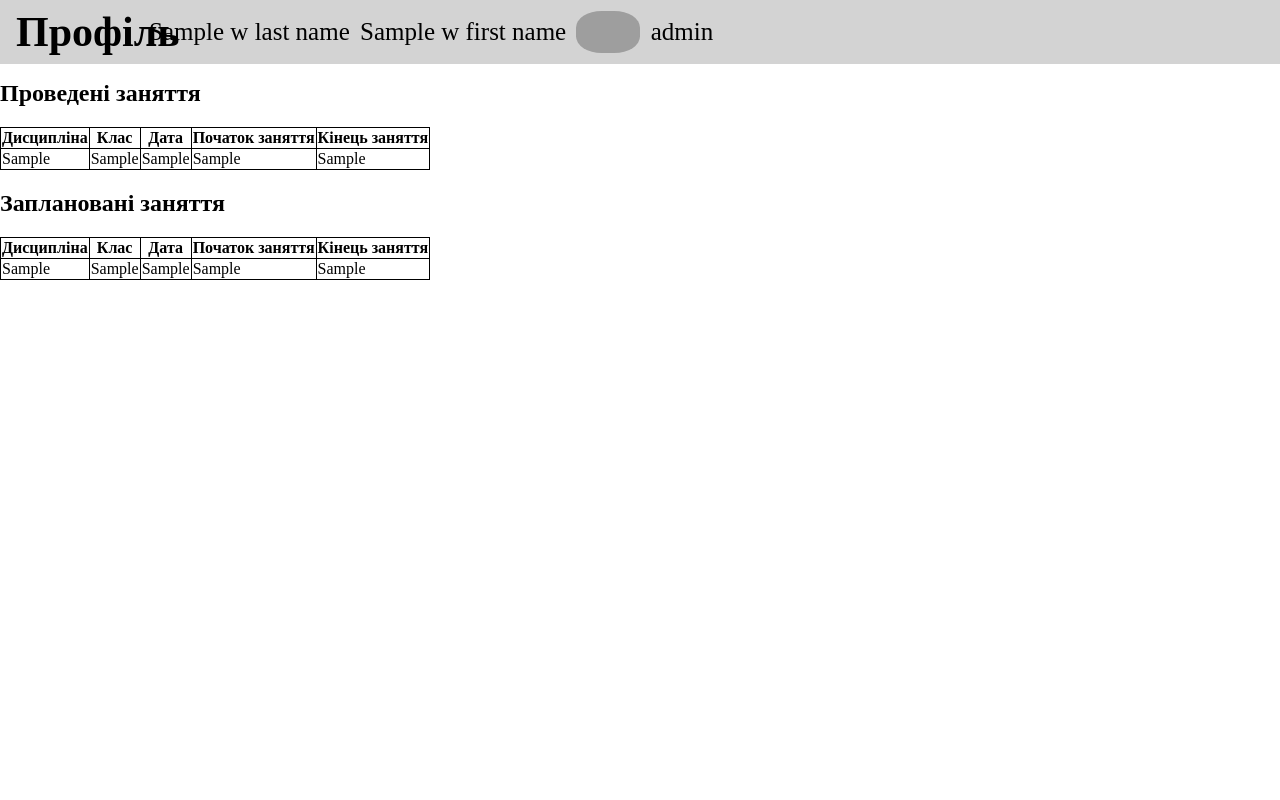
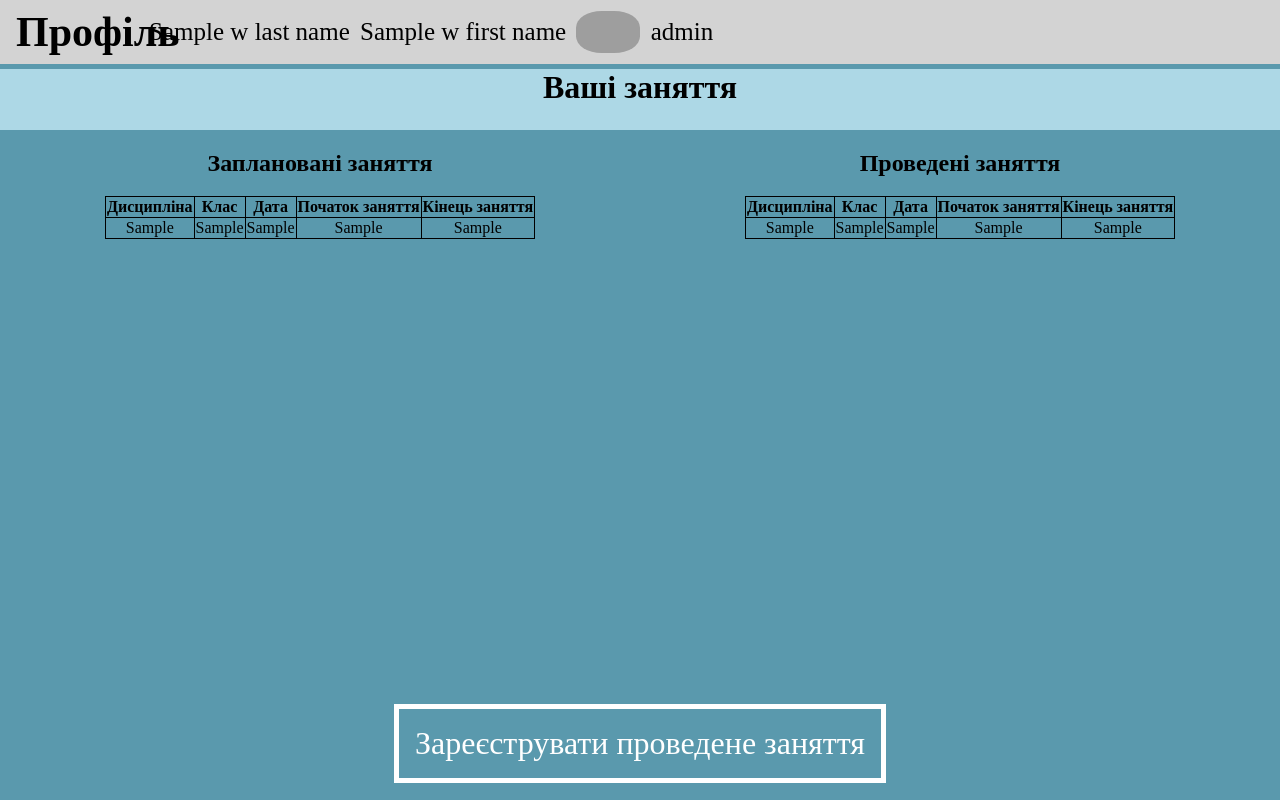
Before and after one commit to Twiiiz/ArtSchool_System, a Django app: template WorkerBase/templates/TeacherLessons.html in a window 1280 px wide. Run offline with Django 4.2, Linux system fonts and the light colour scheme; the template is opened without the code that fills it: most values are stand-ins (such as "Sample title", 1, 10 or a date in 2020); grey boxes are pictures that could not be loaded.

Commit message:
linked datesform with teacher lessons

```diff
--- a/WorkerBase/static/css/TeacherLessons.css
+++ b/WorkerBase/static/css/TeacherLessons.css
@@ -1,3 +1,23 @@
+.content {
+  height: 94vh;
+  width: 100%;
+  margin-top: 6vh;
+  background-color: lightblue;
+  text-align: center;
+  display: flex;
+  flex-direction: column;
+  gap: 0;
+  background-color: rgb(90, 153, 173);
+}
+
+h1 {
+  margin-bottom: 0;
+  padding-top: auto;
+  padding-bottom: auto;
+  height: 8%;
+  background-color: lightblue;
+}
+
 table {
   border-collapse: collapse;
 }
@@ -6,10 +26,46 @@ th, td {
   border: 1px solid black;
 }
 
-.lessons_done {
-  margin-right: 5%;
+.lesson_tables {
+  flex: 1;
+  display: flex;
+  flex-direction: row;
 }
 
-.content {
-  width: 100%;
+.lessons_planned {
+  height: 100%;
+  margin-top: 0;
+  width: 50%;
+  text-align: center;
 }
+
+.planned_table {
+  margin-left: auto;
+  margin-right: auto;
+}
+
+.lessons_done {
+  width: 50%;
+  text-align: center;
+}
+
+.done_table {
+  margin-left: auto;
+  margin-right: auto;
+}
+
+.lessons_action {
+  height: 15%;
+  background-color: rgb(90, 153, 173);
+  display: flex;
+  justify-content: center;
+  align-items: center;
+}
+
+a {
+  text-decoration: none;
+  color: white;
+  font-size: 32px;
+  border: 5px solid white;
+  padding: 2vh;
+}
--- a/WorkerBase/templates/ClassPage.html
+++ b/WorkerBase/templates/ClassPage.html
@@ -25,7 +25,7 @@
         {% endfor %}
       </tbody>
     </table>
-    <a href="{% url 'show-dates-form' class_id=class_id %}?redirect_to={{ 'stats' }}" class='schedule'>Переглянути оцінки та відвідуваність учнів класу</a>
-    <a href="{% url 'show-dates-form' class_id=class_id %}?redirect_to={{ 'comp' }}">Переглянути здобуті учнями класу компетентності</a>
+    <a href="{% url 'show-dates-form-students' class_id=class_id %}?redirect_to={{ 'stats' }}" class='schedule'>Переглянути оцінки та відвідуваність учнів класу</a>
+    <a href="{% url 'show-dates-form-students' class_id=class_id %}?redirect_to={{ 'comp' }}">Переглянути здобуті учнями класу компетентності</a>
   </div>
 {% endblock %}
--- a/WorkerBase/templates/TeacherLessons.html
+++ b/WorkerBase/templates/TeacherLessons.html
@@ -11,36 +11,9 @@
  {{ block.super }}
  <div class='content'>
   <h1>Ваші заняття</h1>
-  <div class='lessons_done'>
-    <h2 class='h2_done'>Проведені заняття</h2>
-    <table class='done_table'>
-      <thead>
-        <tr>
-          <th>Дисципліна</th>
-          <th>Клас</th>
-          <th>Дата</th>
-          <th>Початок заняття</th>
-          <th>Кінець заняття</th>
-        </tr>
-      </thead>
-      <tbody>
-        {% for lesson in lessons_done %}
-        <tr>
-          <td>{{ lesson.0 }}</td>
-          <td>{{ lesson.1 }}</td>
-          <td>{{ lesson.2 }}</td>
-          <td>{{ lesson.3 }}</td>
-          <td>{{ lesson.4 }}</td>
-        </tr>
-        {% endfor %}
-      </tbody>
-    </table>
-  </div>
-  <div class='lessons_planned'>
-    <h2 class='h2_planned'>Заплановані заняття</h2>
-    {% if is_None %}
-      <p>На даний момент запланованих занять немає</p>
-    {% else %}
+  <div class='lesson_tables'>
+    <div class='lessons_planned'>
+      <h2 class='h2_planned'>Заплановані заняття</h2>
       <table class='planned_table'>
         <thead>
           <tr>
@@ -63,7 +36,35 @@
           {% endfor %}
         </tbody>
       </table>
-    {% endif %}
+    </div>
+    <div class='lessons_done'>
+      <h2 class='h2_done'>Проведені заняття</h2>
+      <table class='done_table'>
+        <thead>
+          <tr>
+            <th>Дисципліна</th>
+            <th>Клас</th>
+            <th>Дата</th>
+            <th>Початок заняття</th>
+            <th>Кінець заняття</th>
+          </tr>
+        </thead>
+        <tbody>
+          {% for lesson in lessons_done %}
+          <tr>
+            <td>{{ lesson.0 }}</td>
+            <td>{{ lesson.1 }}</td>
+            <td>{{ lesson.2 }}</td>
+            <td>{{ lesson.3 }}</td>
+            <td>{{ lesson.4 }}</td>
+          </tr>
+          {% endfor %}
+        </tbody>
+      </table>
+    </div>
+  </div>
+  <div class='lessons_action'>
+    <a href="">Зареєструвати проведене заняття</a>
   </div>
  </div>
 {% endblock %}
--- a/WorkerBase/templates/TeacherPage.html
+++ b/WorkerBase/templates/TeacherPage.html
@@ -35,7 +35,7 @@
         </tbody>
       </table>
     {% endif %}
-    <a href="{% url 'show-teacher-lesson-page' %}" class='schedule'>Переглянути свої заняття</a>
+    <a href="{% url 'show-dates-form-lessons' %}" class='schedule'>Переглянути свої заняття</a>
   </div>
  </div>
 {% endblock %}
--- a/WorkerBase/urls.py
+++ b/WorkerBase/urls.py
@@ -5,12 +5,13 @@ urlpatterns = [
     path('', handleLogin),
     path('coord_page/', showCoordPage),
     path('teacher_page/', showTeacherPage, name='show-teacher-page'),
-    path('teacher_page/lessons/', showTeacherLessonsPage, name='show-teacher-lesson-page'),
+    path('teacher_page/fill_dates/', showDatesFormLessons, name='show-dates-form-lessons'),
+    path('teacher_page/fill_dates/lessons/', showTeacherLessonsPage, name='show-teacher-lesson-page'),
     path('teacher_page/class/<int:class_id>/', include([
       path('', showClassPage, name='show-teacher-class-page'),
       path('<int:student_id>/', showStudentPage, name='show-teacher-student-page'),
       path('fill_dates/', include([
-        path('', showDatesForm, name='show-dates-form'),
+        path('', showDatesFormStudent, name='show-dates-form-students'),
         path('student_stat/', include([
         path('', showStudentStatsPage, name='show-teacher-student-stats-page'),
         path('add_grade/', addStudentGrade),
```
Also changed, not shown: WorkerBase/views.py (+56 -25 lines).
